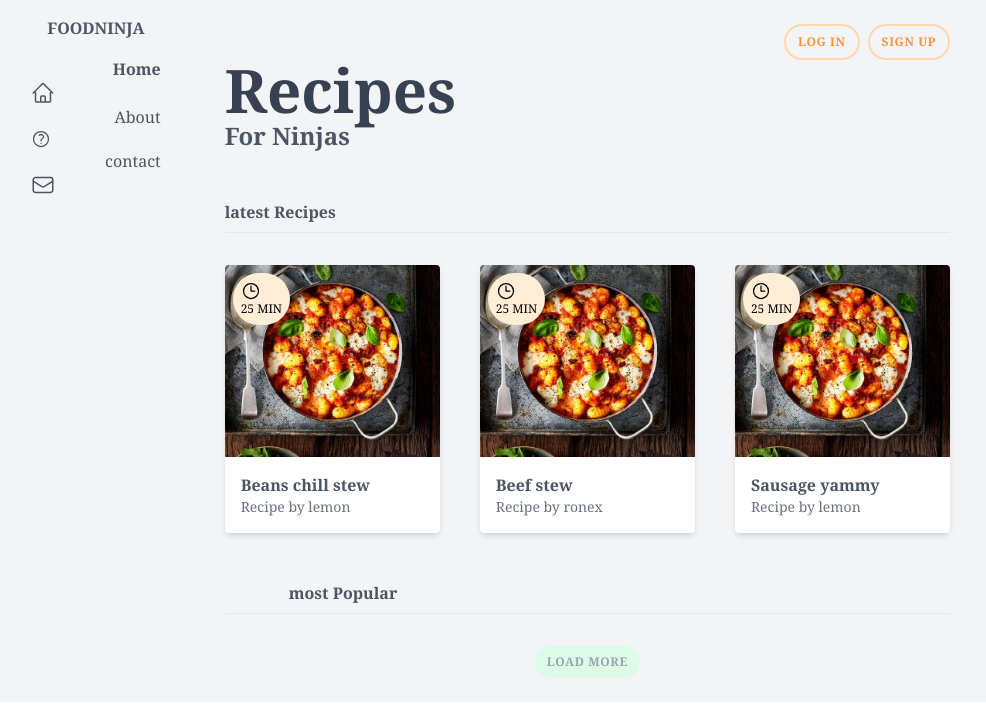
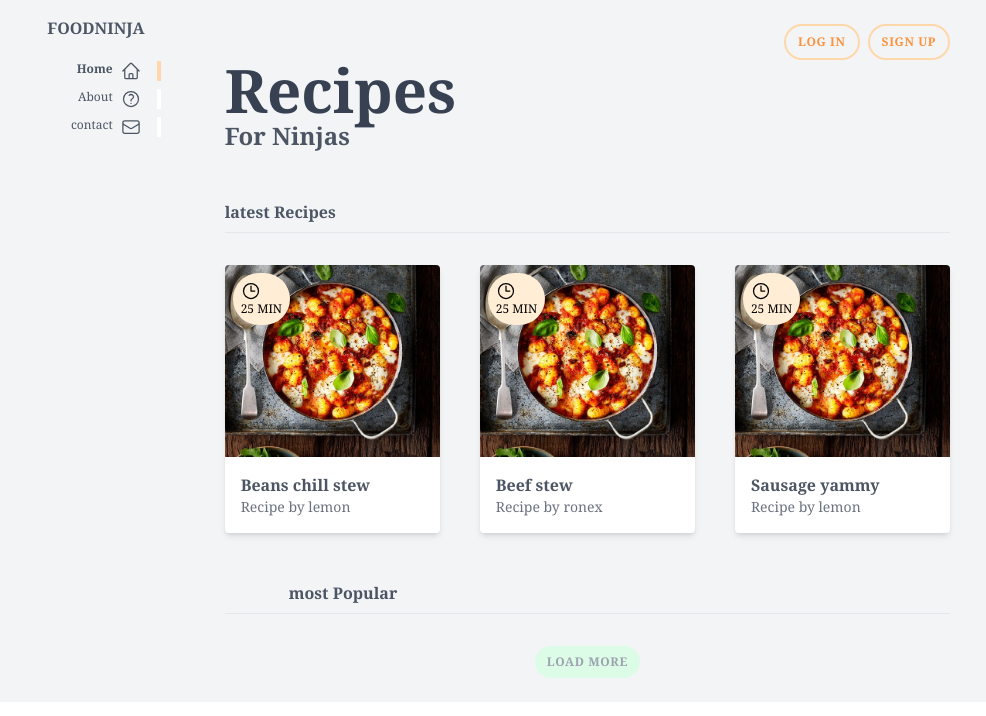
Before and after one commit to Ronexlemon/React-102, a React (Vite) app: page / in a window 1280 px wide. Shown: the top 716 px of the page, without its empty margins (266-1252 px from the left). Built offline with nearby package versions, Linux system fonts and the light colour scheme.

Commit message:
add border

```diff
--- a/src/components/Navbar.jsx
+++ b/src/components/Navbar.jsx
@@ -7,24 +7,24 @@ const NavBar = () =>{
             <h1 className="font-bold uppercase p-4 border-b border-gray-100">
                 <a className=" hover:text-gray-800 " href="/">FoodNinja</a>
             </h1>
-            <ul>
-                <li className="">
-                    <a href="#"><span className="font-bold">Home</span>
-                    <svg xmlns="http://www.w3.org/2000/svg" fill="none" viewBox="0 0 24 24" stroke-width="1.5" stroke="currentColor" className="w-6 ">
+            <ul className="text-xs">
+                <li className="py-1">
+                    <a href="#" className="px-4 flex justify-end border-r-4 border-orange-200"><span className="font-bold">Home</span>
+                    <svg xmlns="http://www.w3.org/2000/svg" fill="none" viewBox="0 0 24 24" stroke-width="1.5" stroke="currentColor" className="w-5 ml-2 ">
   <path stroke-linecap="round" stroke-linejoin="round" d="M2.25 12l8.954-8.955c.44-.439 1.152-.439 1.591 0L21.75 12M4.5 9.75v10.125c0 .621.504 1.125 1.125 1.125H9.75v-4.875c0-.621.504-1.125 1.125-1.125h2.25c.621 0 1.125.504 1.125 1.125V21h4.125c.621 0 1.125-.504 1.125-1.125V9.75M8.25 21h8.25" />
 </svg>
 </a>
                 </li>
-                <li>
-                    <a href="#"><span>About</span>
-                    <svg xmlns="http://www.w3.org/2000/svg" fill="none" viewBox="0 0 24 24" stroke-width="1.5" stroke="currentColor" className="w-5">
+                <li className="py-1">
+                    <a href="#" className="px-4 flex justify-end border-r-4 border-white"><span>About</span>
+                    <svg xmlns="http://www.w3.org/2000/svg" fill="none" viewBox="0 0 24 24" stroke-width="1.5" stroke="currentColor" className="w-5 ml-2">
   <path stroke-linecap="round" stroke-linejoin="round" d="M9.879 7.519c1.171-1.025 3.071-1.025 4.242 0 1.172 1.025 1.172 2.687 0 3.712-.203.179-.43.326-.67.442-.745.361-1.45.999-1.45 1.827v.75M21 12a9 9 0 11-18 0 9 9 0 0118 0zm-9 5.25h.008v.008H12v-.008z" />
 </svg>
 </a>
                 </li>
-                <li>
-                    <a href="#"><span>contact</span>
-                    <svg xmlns="http://www.w3.org/2000/svg" fill="none" viewBox="0 0 24 24" stroke-width="1.5" stroke="currentColor" className="w-6 ">
+                <li className="py-1">
+                    <a href="#" className="px-4 flex justify-end border-r-4 border-white"><span>contact</span>
+                    <svg xmlns="http://www.w3.org/2000/svg" fill="none" viewBox="0 0 24 24" stroke-width="1.5" stroke="currentColor" className="w-5 ml-2 ">
   <path stroke-linecap="round" stroke-linejoin="round" d="M21.75 6.75v10.5a2.25 2.25 0 01-2.25 2.25h-15a2.25 2.25 0 01-2.25-2.25V6.75m19.5 0A2.25 2.25 0 0019.5 4.5h-15a2.25 2.25 0 00-2.25 2.25m19.5 0v.243a2.25 2.25 0 01-1.07 1.916l-7.5 4.615a2.25 2.25 0 01-2.36 0L3.32 8.91a2.25 2.25 0 01-1.07-1.916V6.75" />
 </svg>
 </a>
```
